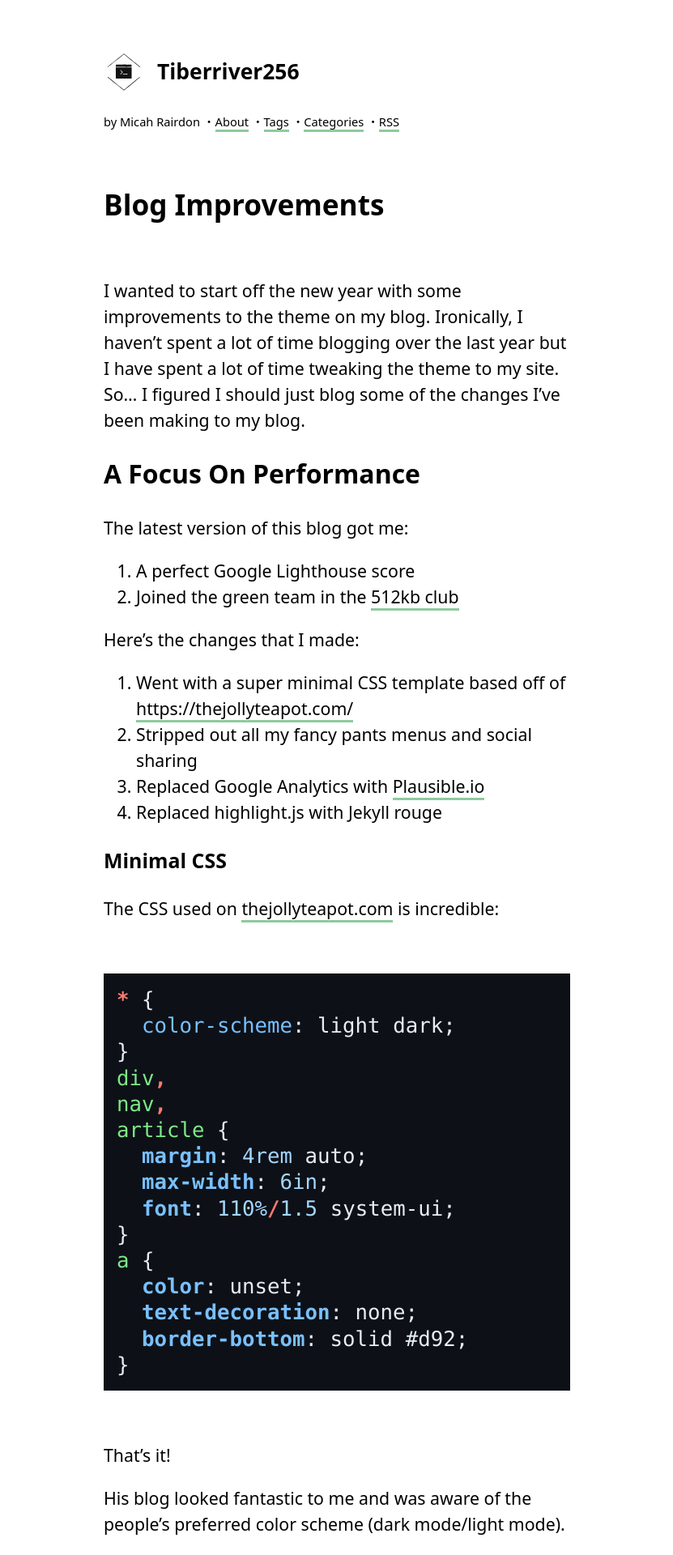
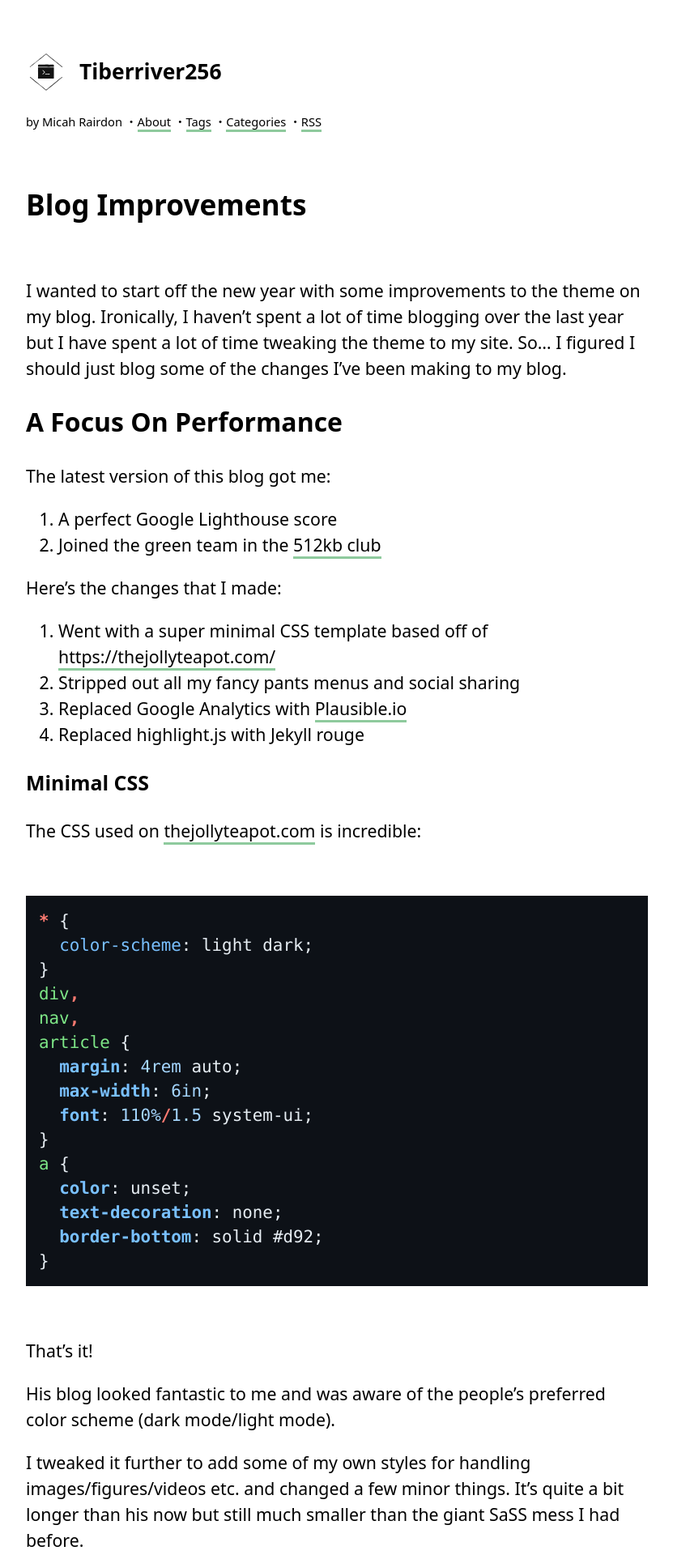
Before and after one commit to Tiberriver256/Tiberriver256.GitHub.io, a Jekyll site: the page built from _posts/2023-01-11-BlogImprovements.md, in a window 1280 px wide. Shown: the top 1920 px of the page at 81% size, without its empty margins (224-1055 px from the left). Built offline with Jekyll 4.4.1, drawn with Linux system fonts in a browser that asks for light colours; comment, search, counter and statistics services are not loaded.

Commit message:
Making things prettier

```diff
--- a/assets/css/main.css
+++ b/assets/css/main.css
@@ -12,7 +12,7 @@
 nav,
 article {
   margin: 4rem auto;
-  max-width: 6in;
+  max-width: 8in;
   font: 110%/1.5 system-ui;
 }
 
@@ -142,6 +142,7 @@
 }
 
 pre, code {
+  font-size: 90%;
   font-family: SFMono-Regular, Menlo, Monaco, Consolas, "Liberation Mono",
     "Courier New", monospace;
 }
```
